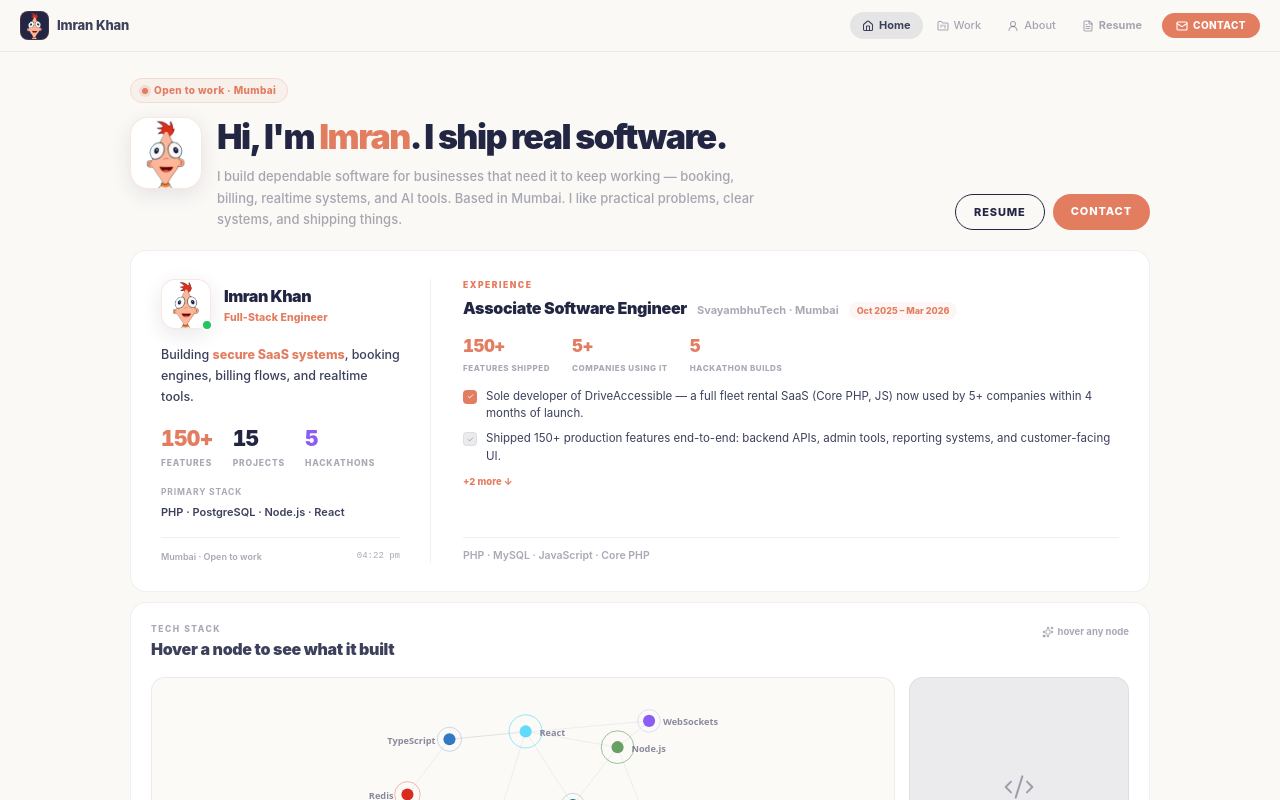
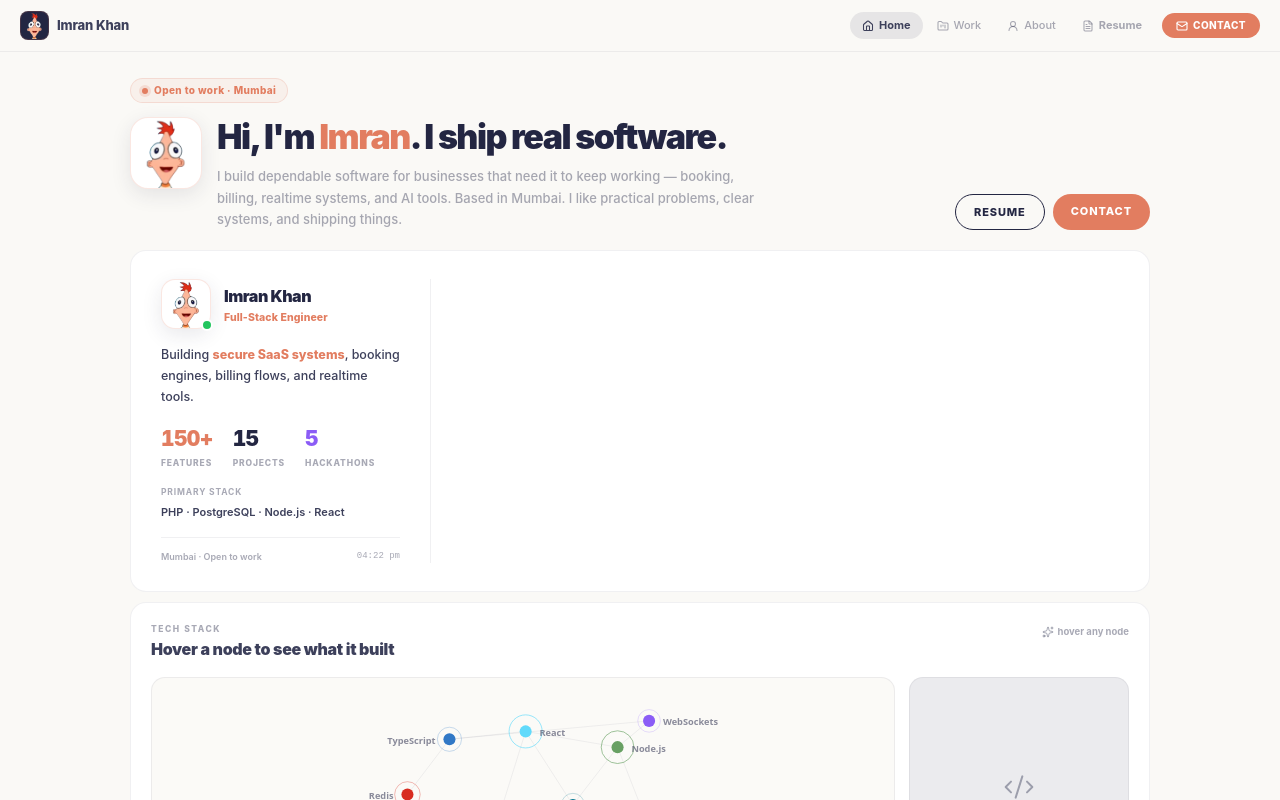
Before and after one commit to imranrkhan13/imran, a React (Vite) app: page / in a window 1280 px wide. Shown: the top 800 px of the page. Built offline with nearby package versions, Linux system fonts and the light colour scheme.

Commit message:
removed experince

```diff
--- a/src/App.jsx
+++ b/src/App.jsx
@@ -478,7 +478,7 @@ function ProfileStrip() {
       </div>
 
       {/* Right: experience */}
-      <div style={{ display: "flex", flexDirection: "column", gap: 14 }}>
+      {/* <div style={{ display: "flex", flexDirection: "column", gap: 14 }}>
         <div>
           <p style={{ fontSize: 8.5, fontWeight: 900, textTransform: "uppercase", letterSpacing: "0.18em", color: C.coral, margin: "0 0 4px" }}>Experience</p>
           <div style={{ display: "flex", alignItems: "baseline", gap: 10, flexWrap: "wrap" }}>
@@ -512,7 +512,7 @@ function ProfileStrip() {
         </div>
 
         <p style={{ fontSize: 10.5, color: C.muted, margin: "auto 0 0", fontWeight: 600, borderTop: `1px solid ${C.line}`, paddingTop: 10 }}>PHP · MySQL · JavaScript · Core PHP</p>
-      </div>
+      </div> */}
     </div>
   );
 }
@@ -1745,7 +1745,7 @@ function ResumeSheet({ open, onClose }) {
                     </div>
                   </section>
 
-                  {/* Experience */}
+                  {/* Experience
                   <section style={{ marginBottom: 20, paddingBottom: 18, borderBottom: `1px solid ${C.line}` }}>
                     <div style={{ display: "flex", alignItems: "center", gap: 10, marginBottom: 10 }}>
                       <span style={{ width: 26, height: 2, background: C.coral }} />
@@ -1767,7 +1767,7 @@ function ResumeSheet({ open, onClose }) {
                       </ul>
                     </div>
                   </section>
-
+      */}
                   {/* Projects */}
                   <section style={{ marginBottom: 20, paddingBottom: 18, borderBottom: `1px solid ${C.line}` }}>
                     <div style={{ display: "flex", alignItems: "center", gap: 10, marginBottom: 10 }}>
```
